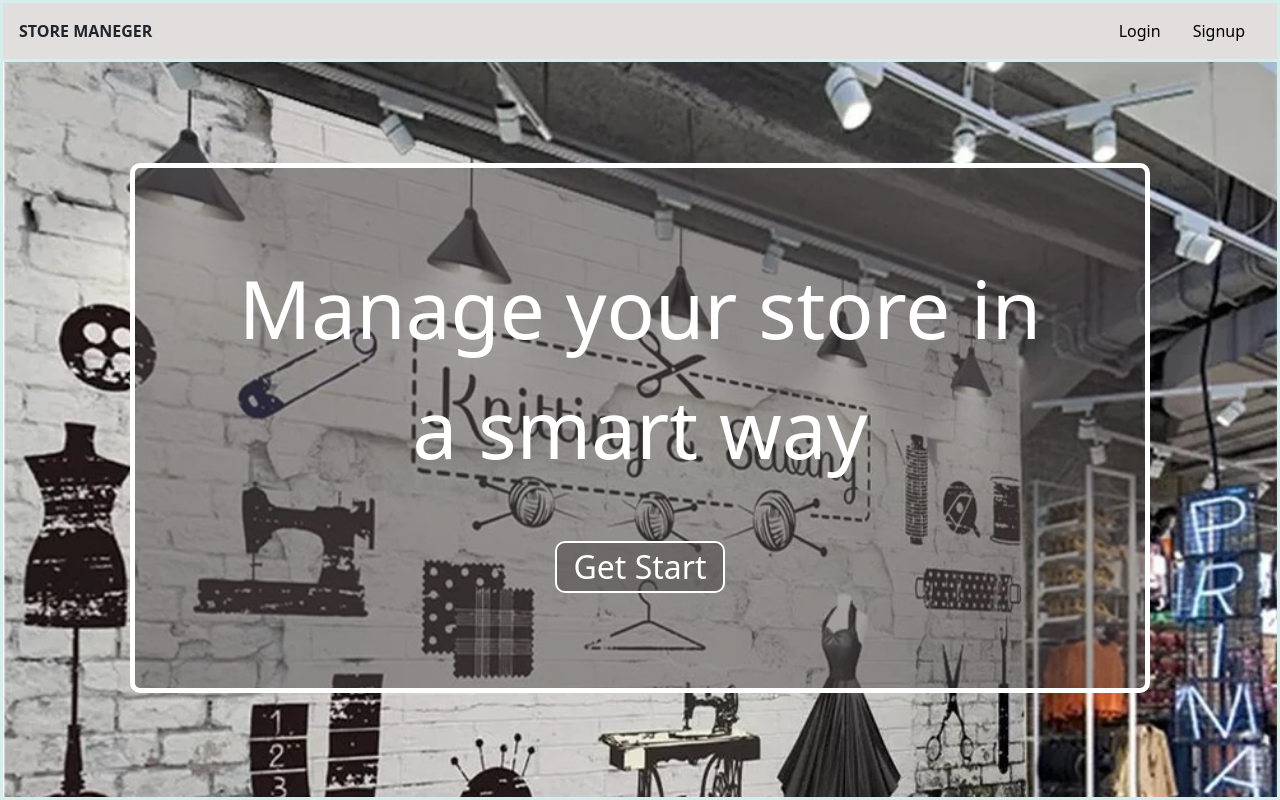
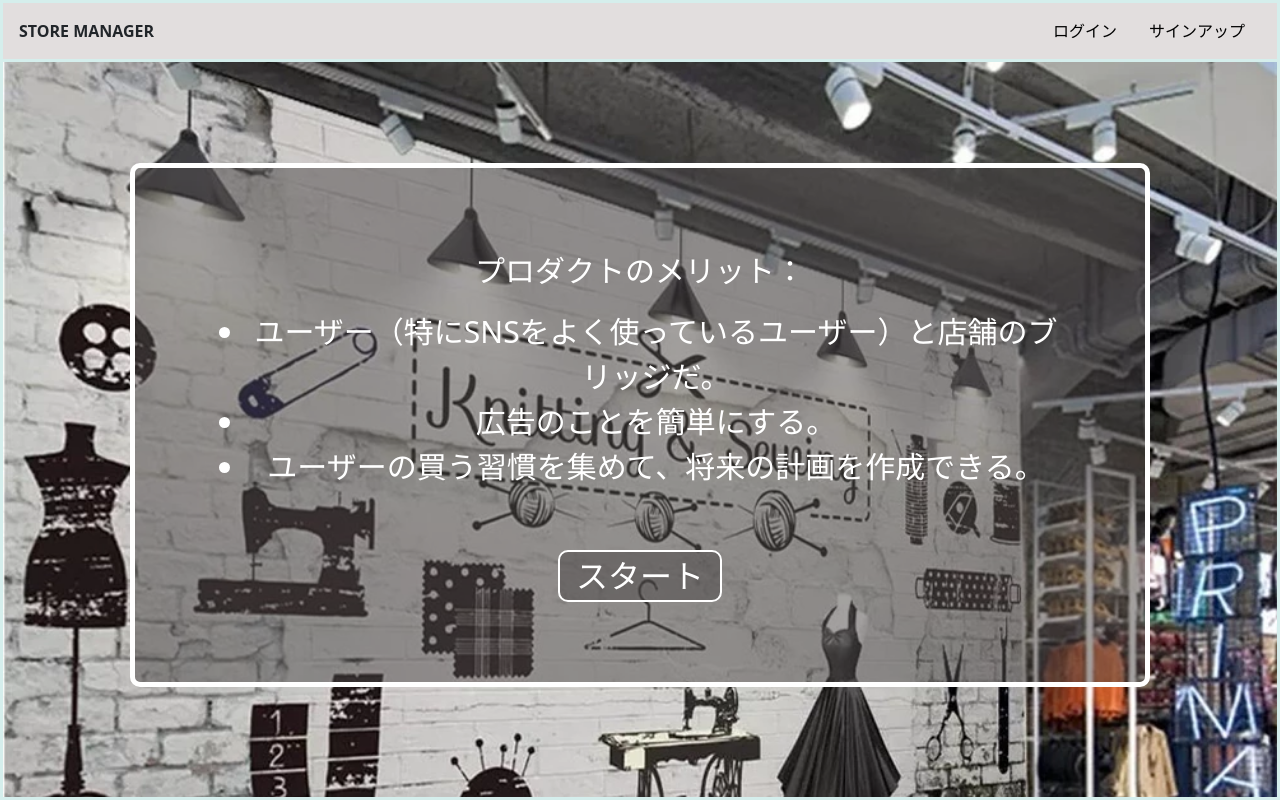
Before and after one commit to hoangdv99/ITSS2_susume-system, a React (Create React App) app: page /landing in a window 1280 px wide. Built offline with nearby package versions, Linux system fonts and the light colour scheme; no server answers.

Commit message:
update landing

```diff
--- a/src/pages/LandingPage/index.css
+++ b/src/pages/LandingPage/index.css
@@ -28,7 +28,7 @@
   margin: 10rem auto;
   text-align: center;
   color: white;
-  font-size: 5rem;
+  font-size: 30px;
   padding: 5rem;
   width: 80%;
   border: 5px solid white;
--- a/src/pages/LandingPage/index.js
+++ b/src/pages/LandingPage/index.js
@@ -11,7 +11,7 @@ export default function LandingPage() {
       <div className="landing-header">
         <div className="logo">
           <span>
-            <b>STORE MANEGER</b>
+            <b>STORE MANAGER</b>
           </span>
         </div>
         <div className="login-register">
@@ -20,7 +20,7 @@ export default function LandingPage() {
               to="/login"
               style={{ textDecoration: "none", color: "black" }}
             >
-              Login
+              ログイン
             </Link>
           </div>
           <div style={{ margin: "0 1rem" }}>
@@ -28,17 +28,23 @@ export default function LandingPage() {
               to="/signup"
               style={{ textDecoration: "none", color: "black" }}
             >
-              Signup
+              サインアップ
             </Link>
           </div>
         </div>
       </div>
       <div className="landing-content">
         <div className="landing-content-des">
-          Manage your store in a smart way
+          <p>プロダクトのメリット：</p>
+          <ul>
+            <li>ユーザー（特にSNSをよく使っているユーザー）と店舗のブリッジだ。</li>
+            <li>広告のことを簡単にする。</li>
+            <li>ユーザーの買う習慣を集めて、将来の計画を作成できる。</li>
+          </ul>
         </div>
+        <br/>
         <button className="get-start" onClick={onGetStart}>
-          Get Start
+          スタート
         </button>
       </div>
     </div>
```
